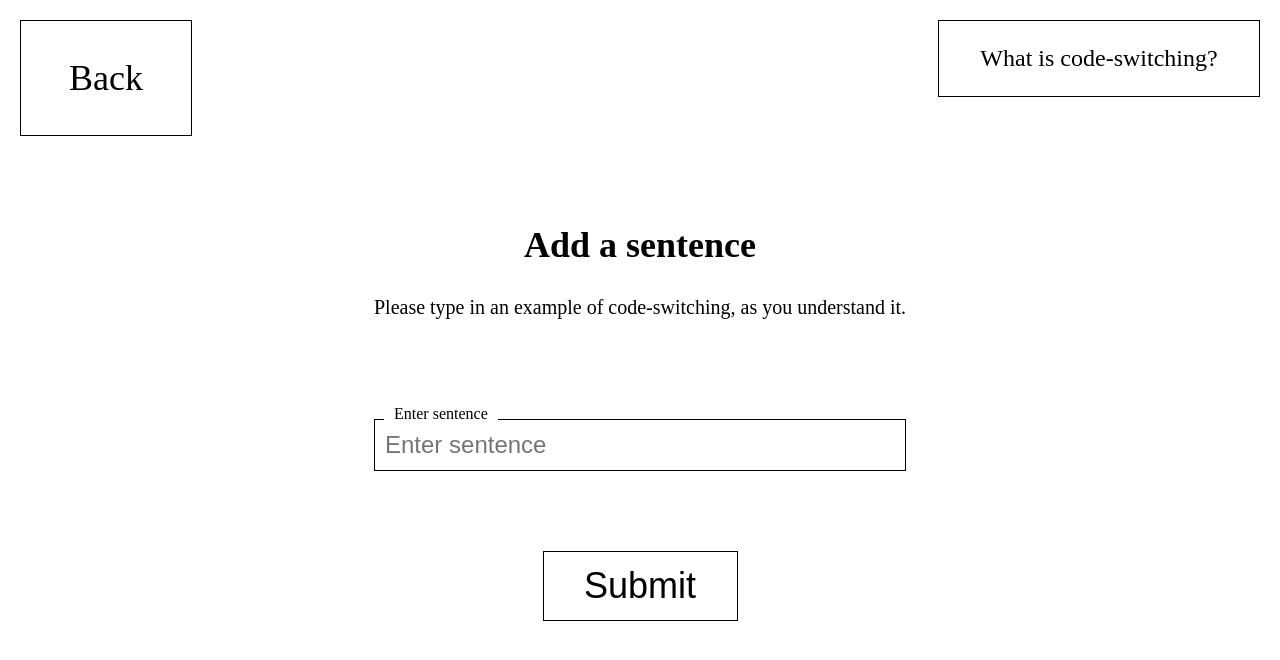
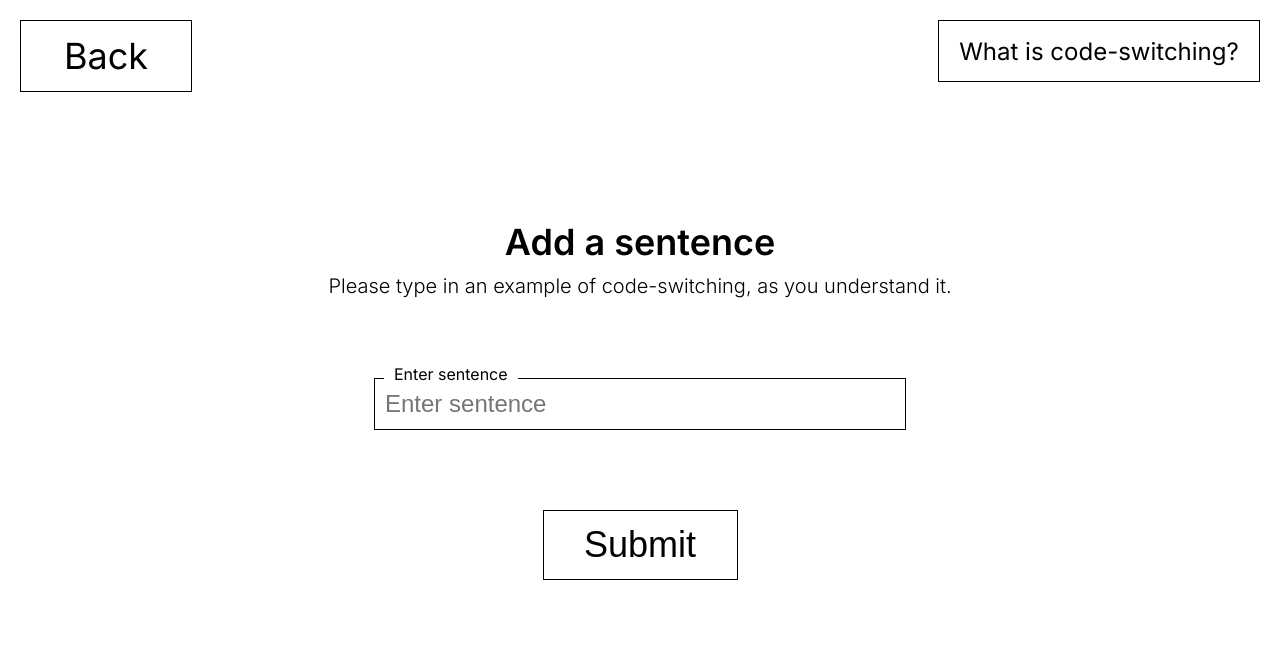
Before and after one commit to AdieCode/code-switching, a Nuxt app: page /write in a window 1280 px wide. Shown: the top 660 px of the page. Built offline with nearby package versions, Linux system fonts and the light colour scheme.

Commit message:
udated write.vue with small changes

```diff
--- a/pages/write.vue
+++ b/pages/write.vue
@@ -3,7 +3,7 @@
 
         <!-- learn about code-switching -->
         <info/>
-        <flash text="Let's add some sentences, shall we?" direction="right"/>
+        <!-- <flash text="Let's add some sentences, shall we?" direction="right"/> -->
 
         <!-- back to index page -->
         <back link="/"/>
@@ -25,8 +25,24 @@ import { ref } from 'vue';
 
 </script>
 
+<style lang="css">
+@import url('https://fonts.googleapis.com/css2?family=Inter:wght@100..900&display=swap');
+*{
+    margin: 0;
+    padding: 0;
+}
+
+body{
+    font-family: "Inter", sans-serif;
+    font-optical-sizing: auto;
+    font-weight: 400;
+    font-style: normal;
+}
+
+</style>
+
 <style lang="css" scoped>
-@import url('https://fonts.googleapis.com/css2?family=Inter:wght@100..900&display=swap');
+
 
 .write-container{
     width: 100%;
```
